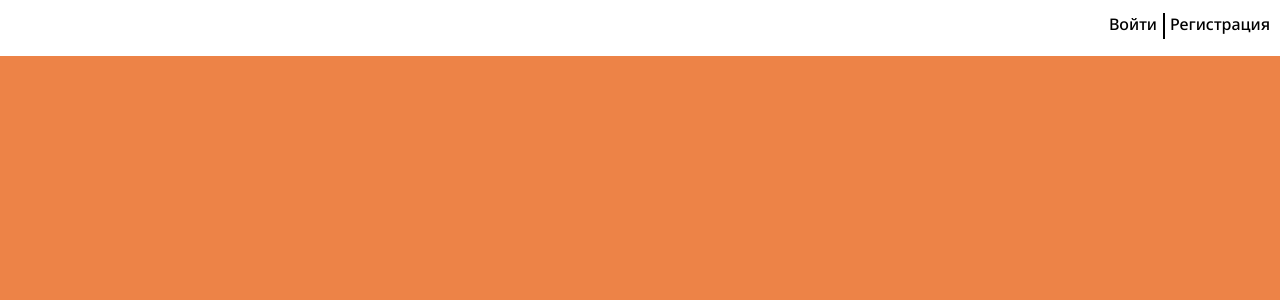
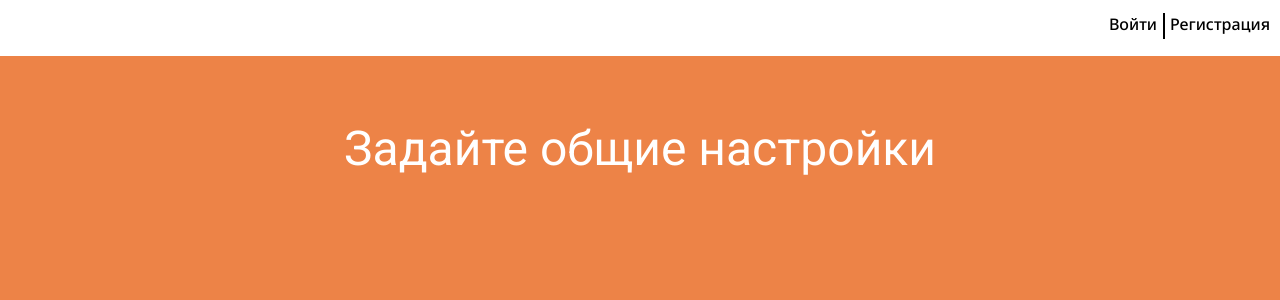
Before and after one commit to TRUINGLol/price-tag-creator, a React (Create React App) app: page /select2 in a window 1280 px wide. Shown: the top 300 px of the page. Built offline with nearby package versions, Linux system fonts and the light colour scheme.

Commit message:
make text

```diff
--- a/src/pages/Select2.jsx
+++ b/src/pages/Select2.jsx
@@ -12,8 +12,8 @@
         <div>
             <Header/>
 
-            <div className={cl.mainBlock}>
-
+            <div className={cl.text}>
+                <p>Задайте общие настройки</p>
             </div>
         </div>
     );
--- a/src/pages/styles/Select2.module.css
+++ b/src/pages/styles/Select2.module.css
@@ -0,0 +1,10 @@
+@import url('https://fonts.googleapis.com/css2?family=Roboto:ital,wght@0,100;0,300;0,400;0,500;0,700;0,900;1,100;1,300;1,400;1,500;1,700;1,900&display=swap');
+
+.text{
+    font-family: "Roboto", sans-serif;
+    font-size: 48px;
+    color: white;
+    font-weight: 400;
+    text-align: center;
+    margin-top: 64px;
+}
```
